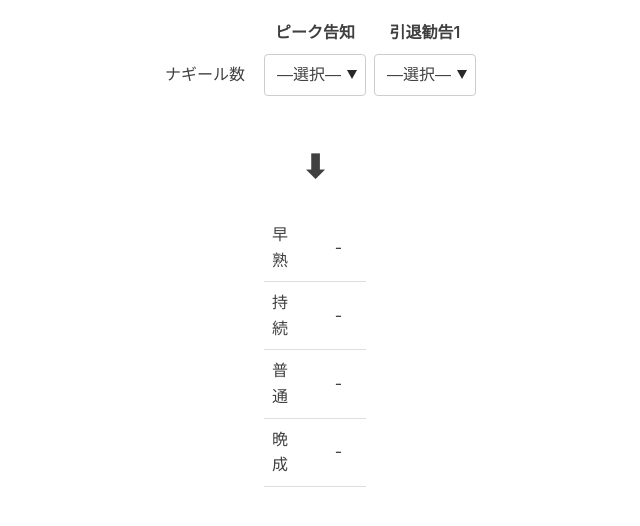
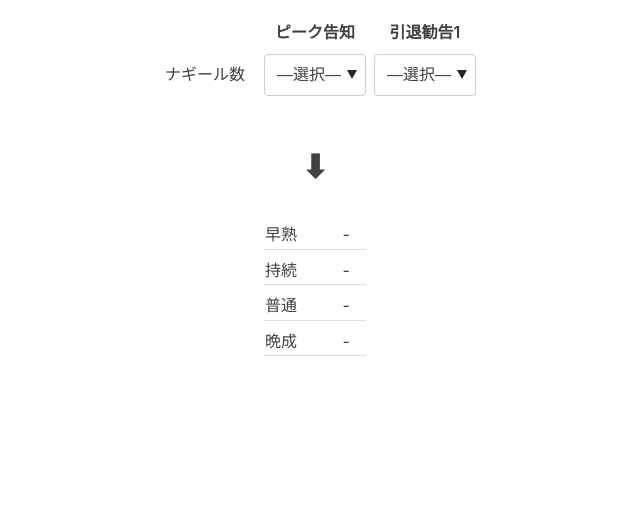
Before and after one commit to Jonnifer-R/MF2_Nagir_to_LifeTIme, a React (Create React App) app in the folder nagir-life/: page / in a window 1280 px wide. Shown: the top 526 px of the page, without its empty margins (325-965 px from the left). Built offline with nearby package versions, Linux system fonts and the light colour scheme.

Commit message:
padding-top
padding is too wide vertical.
using padding-top.

```diff
--- a/nagir-life/src/index.css
+++ b/nagir-life/src/index.css
@@ -652,7 +652,8 @@ td {
 th,
 td {
   text-align: left;
-  padding: .5rem; }
+  padding-top: .5rem;
+}
 
 caption {
   padding: 1rem 0;
```
